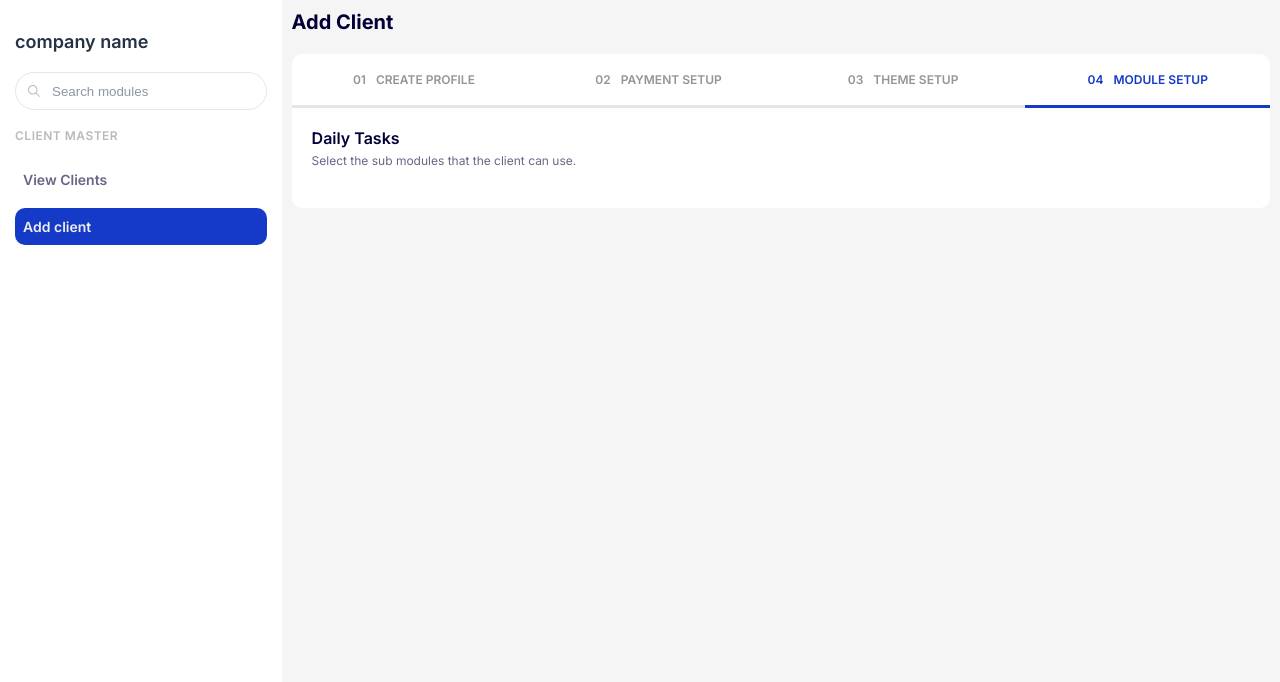
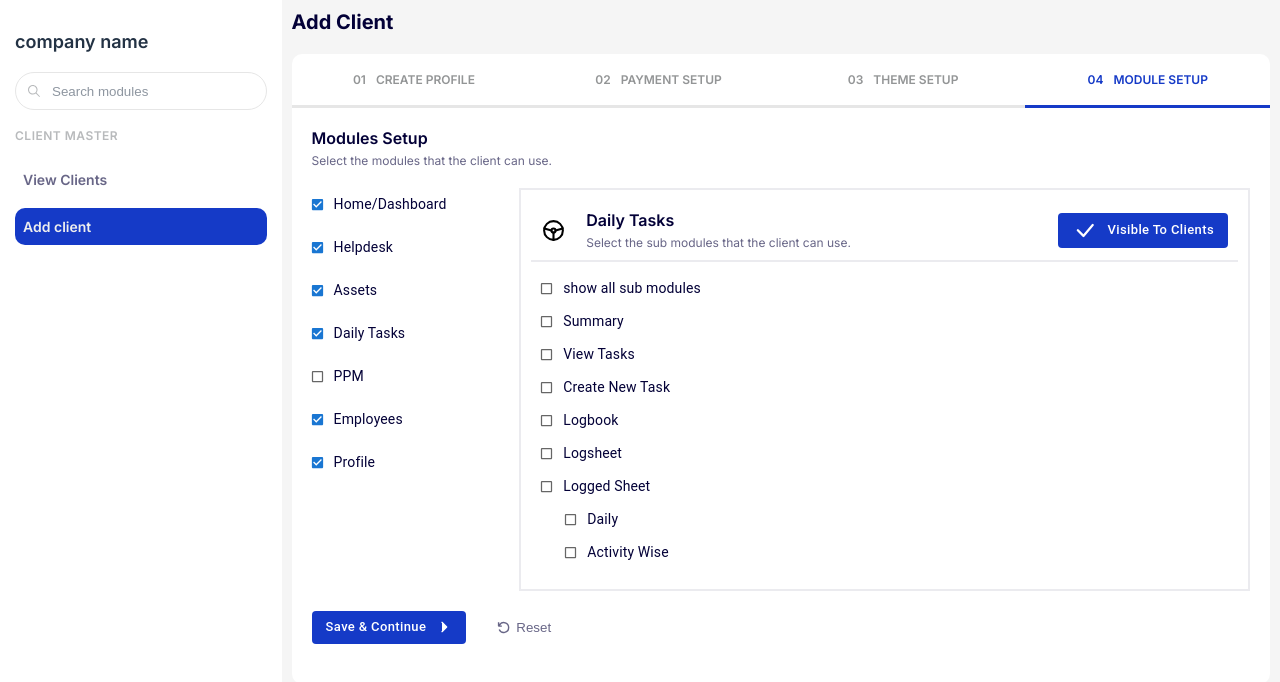
Before and after one commit to Bhavani-Bolloju/Client-master, a React (Vite) app: page /clientMaster/addClient/module in a window 1280 px wide. Shown: the top 682 px of the page. Built offline with nearby package versions, Linux system fonts and the light colour scheme.

Commit message:
completed module setup

```diff
--- a/src/App.jsx
+++ b/src/App.jsx
@@ -7,7 +7,7 @@
 import CreateProfile from "./components/addclient/CreateProfile";
 import PaymentSetup from "./components/addclient/PaymentSetup";
 import ThemeSetup from "./components/addclient/ThemeSetup";
-import ModuleSetup from "./components/addclient/ModuleSetup";
+import ModuleSetup from "./components/addclient/moduleSetup/ModuleSetup";
 
 function App() {
   return (
--- a/src/components/addclient/ModuleSetup.jsx
+++ /dev/null
@@ -1,16 +0,0 @@
-import React from "react";
-import SectionHeader from "../ui/SectionHeader";
-
-function ModuleSetup() {
-  return (
-    <section className="section-add_client">
-      <SectionHeader
-        title="Daily Tasks"
-        info="Select the sub modules that the client can use.
-        "
-      />
-    </section>
-  );
-}
-
-export default ModuleSetup;
--- /dev/null
+++ b/src/components/addclient/moduleSetup/ModuleSetup.jsx
@@ -0,0 +1,50 @@
+import React from "react";
+import styled from "styled-components";
+import SectionHeader from "../../ui/SectionHeader";
+import Modules from "./Modules";
+import { ResetButton, SubmitButton } from "../../ui/Button";
+import SubModules from "./SubModules";
+
+function ModuleSetup() {
+  return (
+    <section className="section-add_client">
+      <SectionHeader
+        title="Modules Setup"
+        info="Select the modules that the client can use.
+        "
+      />
+      <ModuleWrapper>
+        <div className="modules">
+          <Modules />
+        </div>
+        <div className="sub-modules">
+          <SubModules />
+        </div>
+        <div className="form-btns">
+          <SubmitButton />
+          <ResetButton />
+        </div>
+      </ModuleWrapper>
+    </section>
+  );
+}
+
+const ModuleWrapper = styled.div`
+  display: flex;
+  flex-wrap: wrap;
+  margin-top: 2rem;
+  gap: 2rem;
+  .modules {
+    flex-basis: 20%;
+  }
+  .sub-modules {
+    flex-grow: 1;
+  }
+  .form-btns {
+    flex-basis: 100%;
+    display: flex;
+    gap: 3rem;
+  }
+`;
+
+export default ModuleSetup;
--- /dev/null
+++ b/src/components/addclient/moduleSetup/Modules.jsx
@@ -0,0 +1,47 @@
+import React from "react";
+import Checkbox from "@mui/material/Checkbox";
+import FormGroup from "@mui/material/FormGroup";
+import FormControlLabel from "@mui/material/FormControlLabel";
+import styled from "styled-components";
+
+export const ModuleItem = function ({ value, checked }) {
+  return (
+    <FormCheckboxLabel
+      value={value}
+      control={<Checkbox defaultChecked={checked} />}
+      label={value}
+      labelPlacement="end"
+    />
+  );
+};
+
+function Modules() {
+  return (
+    <FormGroup aria-label="position">
+      <ModuleItem value="Home/Dashboard" checked={true} />
+      <ModuleItem value="Helpdesk" checked={true} />
+      <ModuleItem value="Assets" checked={true} />
+      <ModuleItem value="Daily Tasks" checked={true} />
+      <ModuleItem value="PPM" checked={false} />
+      <ModuleItem value="Employees" checked={true} />
+      <ModuleItem value="Profile" checked={true} />
+    </FormGroup>
+  );
+}
+
+const FormCheckboxLabel = styled(FormControlLabel)`
+  && {
+    &:not(:first-child) {
+      margin-top: 1rem;
+    }
+    .css-ahj2mt-MuiTypography-root {
+      color: #030037;
+      font-size: 1.4rem;
+    }
+    .css-12wnr2w-MuiButtonBase-root-MuiCheckbox-root.Mui-checked {
+      color: #153ac7;
+    }
+  }
+`;
+
+export default Modules;
--- /dev/null
+++ b/src/components/addclient/moduleSetup/SubModules.jsx
@@ -0,0 +1,99 @@
+import React from "react";
+import SectionHeader from "../../ui/SectionHeader";
+import { TbSteeringWheel } from "react-icons/tb";
+import styled from "styled-components";
+import { ButtonWrapper } from "../../ui/Button";
+import { BsCheckLg } from "react-icons/bs";
+import Box from "@mui/material/Box";
+import Checkbox from "@mui/material/Checkbox";
+import FormControlLabel from "@mui/material/FormControlLabel";
+
+import { ModuleItem } from "./Modules";
+import FormGroup from "@mui/material/FormGroup";
+
+const SubList = styled(Box)`
+  && {
+    .gDZHfC.gDZHfC .css-ahj2mt-MuiTypography-root {
+      color: #686687;
+      font-size: 1.2rem;
+    }
+  }
+`;
+
+const children = (
+  <SubList
+    sx={{
+      display: "flex",
+      flexDirection: "column",
+      ml: 3,
+      mb: 0,
+      mt: 0,
+    }}
+  >
+    <ModuleItem checked={false} value="Daily" />
+    <ModuleItem checked={false} value="Activity Wise" />
+  </SubList>
+);
+
+function SubModules() {
+  return (
+    <Submodule>
+      <SubModuleHeader>
+        <TbSteeringWheel />
+        <SectionHeader
+          title="Daily Tasks"
+          info="Select the sub modules that the client can use."
+        />
+        <ButtonWrapper>
+          <BsCheckLg />
+          <span>Visible to Clients</span>
+        </ButtonWrapper>
+      </SubModuleHeader>
+      <div className="items">
+        <FormGroup>
+          <ModuleItem checked={false} value="show all sub modules" />
+          <ModuleItem checked={false} value="Summary" />
+          <ModuleItem checked={false} value="View Tasks" />
+          <ModuleItem checked={false} value="Create New Task" />
+          <ModuleItem checked={false} value="Logbook" />
+          <ModuleItem checked={false} value="Logsheet" />
+          <div>
+            <ModuleItem checked={false} value="Logged Sheet" />
+            {children}
+          </div>
+        </FormGroup>
+      </div>
+    </Submodule>
+  );
+}
+
+const Submodule = styled.div`
+  border: 2px solid rgba(3, 0, 55, 0.08);
+  padding: 1rem;
+
+  .items {
+    padding: 1rem;
+
+    .css-j204z7-MuiFormControlLabel-root {
+      margin-top: 0rem;
+    }
+  }
+`;
+
+const SubModuleHeader = styled.div`
+  display: flex;
+  align-items: center;
+  gap: 2rem;
+  padding: 1rem;
+
+  svg {
+    font-size: 2.5rem;
+  }
+  button {
+    margin-left: auto;
+  }
+
+  border-bottom: 2px solid rgba(3, 0, 55, 0.08);
+`;
+
+export default SubModules;
--- a/src/components/ui/Button.jsx
+++ b/src/components/ui/Button.jsx
@@ -7,10 +7,10 @@
 
 export function SubmitButton() {
   return (
-    <SubmitBtn variant="save" type="submit">
+    <Btn variant="save" type="submit">
       <span>save & continue</span>
       <HiOutlineChevronRight />
-    </SubmitBtn>
+    </Btn>
   );
 }
 export function ResetButton() {
@@ -22,12 +22,16 @@
   );
 }
 
-const SubmitBtn = styled(Button)`
+export const ButtonWrapper = function (props) {
+  return <Btn>{props.children}</Btn>;
+};
+
+const Btn = styled(Button)`
   && {
     background-color: #153ac7;
     color: #ffffff;
     font-size: 1.3rem;
-    padding: 0.8rem 1.4rem;
+    padding: 0.5rem 1.4rem;
     text-transform: capitalize;
     font-weight: 500;
     display: flex;
@@ -37,6 +41,11 @@
     &:hover {
       background-color: #1941e1;
     }
+  }
+  svg {
+    font-size: 1.6rem;
+    fill: #ffffff;
+    color: #ffffff;
   }
 `;
 
```
